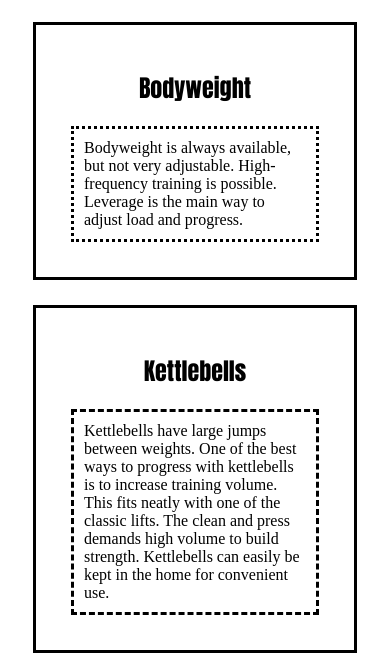
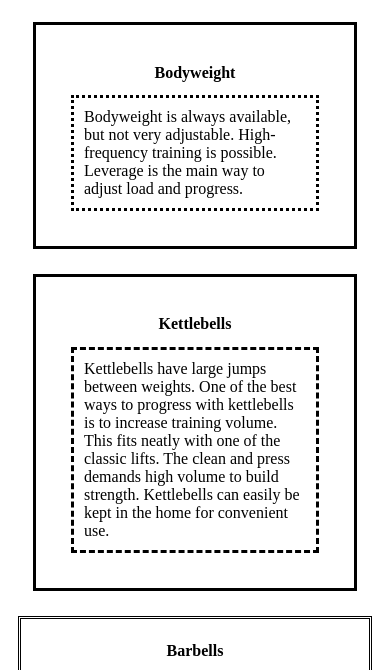
Before and after one commit to ewotring/ewotring.github.io, a plain HTML site: page index.html in a window 390 px wide. Shown: the part 174-844 px from the top of the page. Drawn offline with Linux system fonts and the light colour scheme.

Commit message:
Add at-rule to style sheet

```diff
--- a/styles.css
+++ b/styles.css
@@ -12,6 +12,7 @@ footer{
 h2{
     font-family: impact;
     text-align: center;
+    font-size: 200%;
 }
 
 #reference{
@@ -52,9 +53,8 @@ a:visited {
 }
 
 @media only screen and (max-width: 500px){
-
+    h2{
+    font-family: serif;
+    text-align: center;
+    font-size: 100%;
 }
-
-/*
-A different color for visited links
-*/
```
